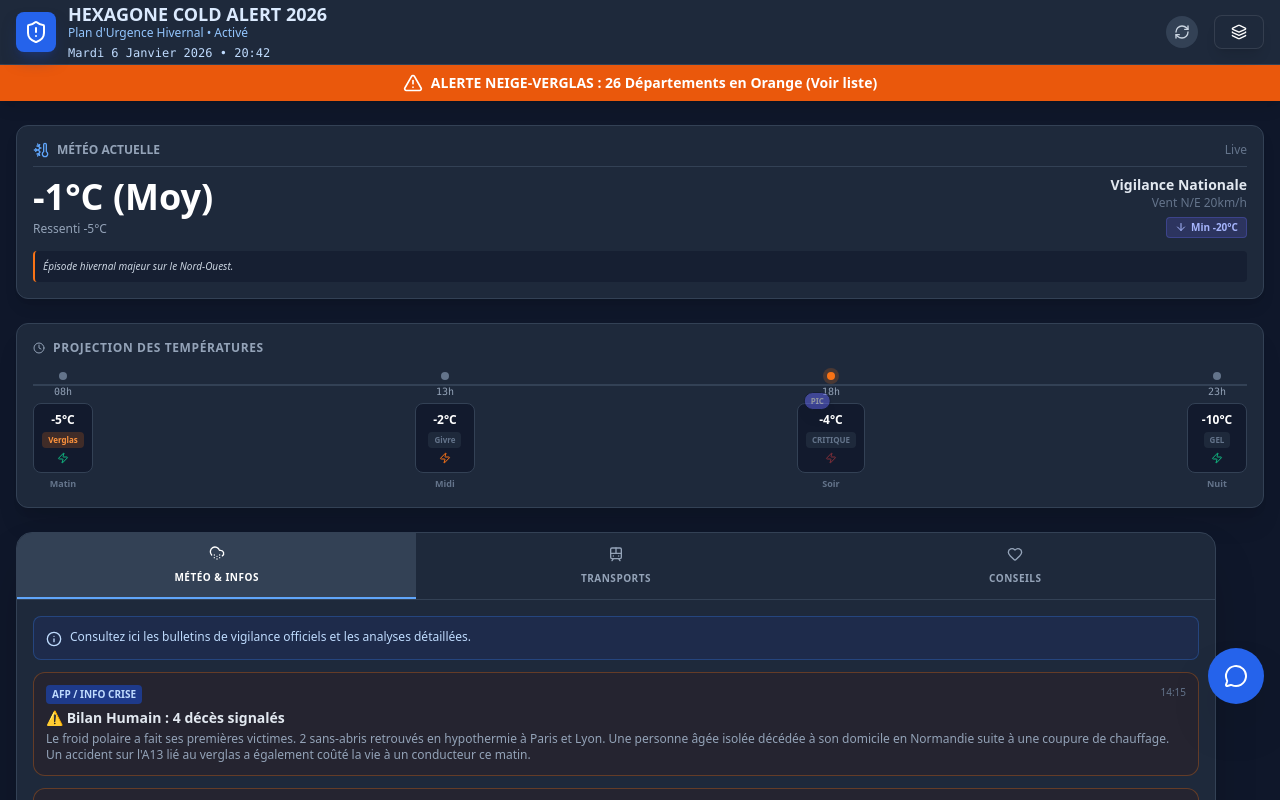
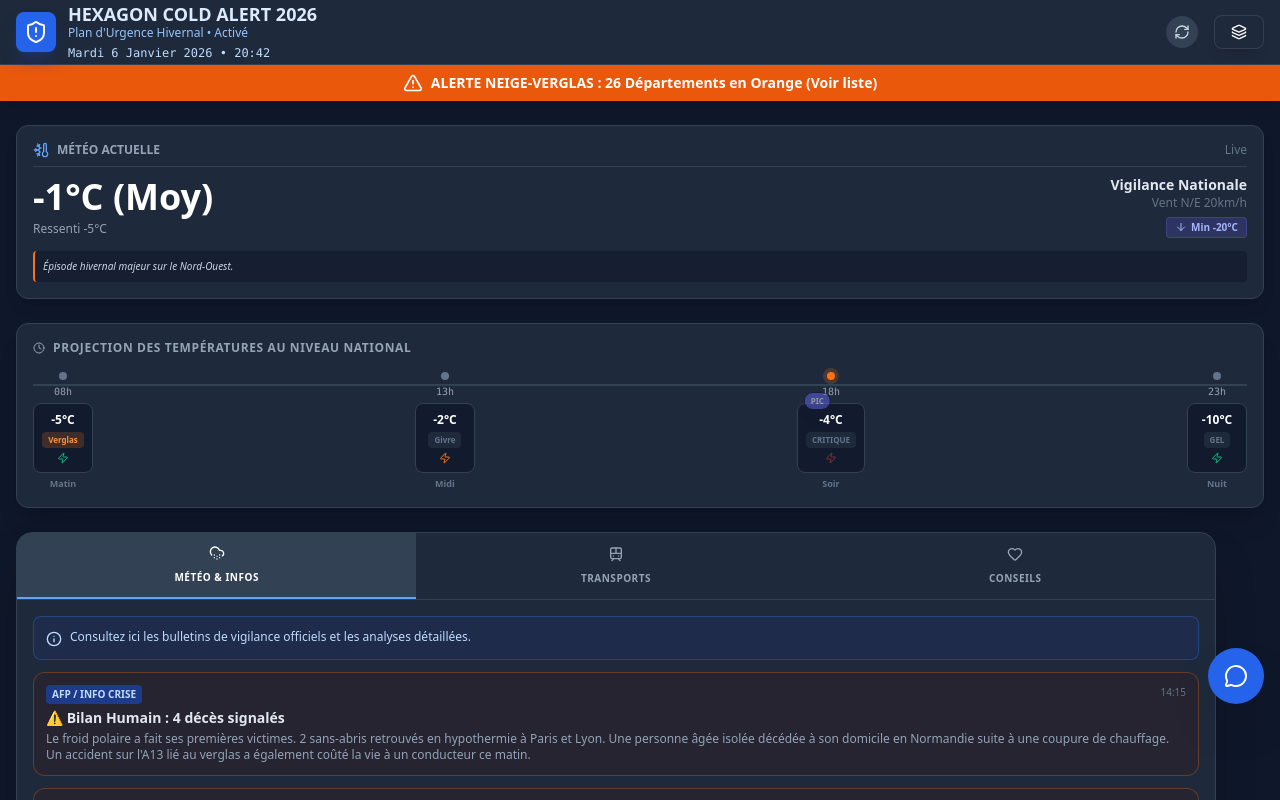
Before and after one commit to wardabailiche/HexagoneAlerte, a React (Vite) app: page / in a window 1280 px wide. Shown: the top 800 px of the page. Built offline with nearby package versions, Linux system fonts and the light colour scheme; the HTML template or start-up script is replaced by a standard one.

Commit message:
Update App.jsx
Updated data

```diff
--- a/src/App.jsx
+++ b/src/App.jsx
@@ -521,7 +521,7 @@ const TimelineWidget = ({ data }) => {
   return (
     <div className="bg-slate-800 rounded-xl border border-slate-700 p-4 shadow-xl h-full flex flex-col justify-center">
       <h3 className="text-xs text-slate-400 uppercase font-bold tracking-wider mb-4 flex items-center gap-2">
-        <Clock className="w-3 h-3" /> Projection des températures
+        <Clock className="w-3 h-3" /> Projection des températures au niveau national
       </h3>
       <div className="relative flex justify-between items-start">
         {/* Ligne connectrice */}
@@ -666,7 +666,7 @@ export default function App() {
               <ShieldAlert className="w-6 h-6 text-white" />
             </div>
             <div>
-              <h1 className="font-bold text-lg leading-tight text-blue-100">HEXAGONE COLD ALERT 2026</h1>
+              <h1 className="font-bold text-lg leading-tight text-blue-100">HEXAGON COLD ALERT 2026</h1>
               <p className="text-xs text-blue-300">Plan d'Urgence Hivernal • Activé</p>
               <div className="text-xs text-blue-200 font-mono mt-1">Mardi 6 Janvier 2026 • 20:42</div>
             </div>
@@ -700,7 +700,7 @@ export default function App() {
              </button>
              <div className="hidden xl:flex items-center gap-2 bg-slate-900 px-3 py-1.5 rounded-full border border-slate-700">
                <Clock className="w-4 h-4 text-slate-400" />
-               <span className="font-mono text-sm">20:42 LIVE</span>
+               <span className="font-mono text-sm">14:45 LIVE</span>
              </div>
           </div>
         </div>
```
